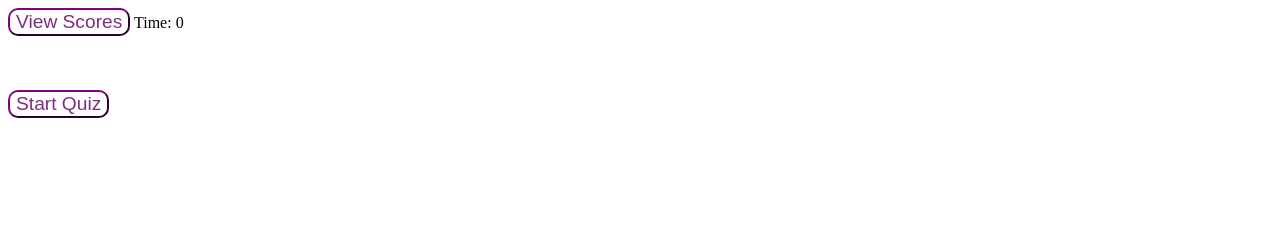
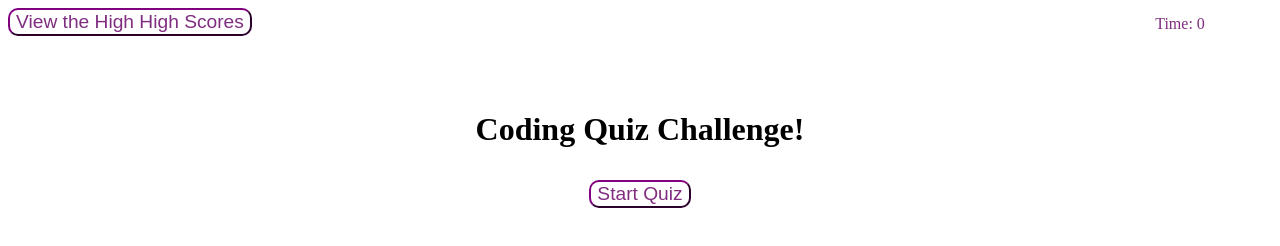
Before and after one commit to mannyportillo11/codeQuizzer, a plain HTML site: page index.html in a window 1280 px wide. Drawn offline with Linux system fonts and the light colour scheme.

Commit message:
finalized styling and js

```diff
--- a/assets/style.css
+++ b/assets/style.css
@@ -7,6 +7,27 @@
   width: 200px;
   height: 100px;
   color: rgb(128, 45, 128);
+  text-align: center;
+}
+
+/* start button styling */
+.button-centered {
+  margin: auto;
+  text-align: center;
+  border-radius: 15px;
+  border-color: purple;
+  border-width: 200px;
+  padding: 10px;
+
+}
+
+/* intro styling */
+.intro-center {
+  text-align: center;
+}
+
+/* question styling */
+.title-centered {
   text-align: center;
 }
 
@@ -31,3 +52,12 @@ button:hover {
 li {
   list-style-type: none;
 }
+
+.choice-box {
+  margin-left: 440px;
+}
+
+/* score styling */
+.youScored-center {
+  text-align: center;
+}
--- a/index.html
+++ b/index.html
@@ -5,10 +5,11 @@
   <meta charset="UTF-8">
   <meta name="viewport" content="width=device-width, initial-scale=1.0">
   <meta http-equiv="X-UA-Compatible" content="ie=edge">
-  <link rel="stylesheet" type="text/css" href="assets/style.css" />
+  <link rel="stylesheet" type="text/css" href="./assets/style.css" />
   <!-- Added FaveIcon -->
   <link rel="shortcut icon" href="https://images.vexels.com/media/users/3/152593/isolated/lists/d6368d8155eb832733a200df87f48e92-purple-circle-question-mark-icon.png" type="img" />
-  <title>This is a Code Quiz</title>
+  <title>Code Quizzer!</title>
+
   <!-- Styled Home Page Buttons & Hover Effects -->
   <style> input[type=button] {
     font-size: larger;
@@ -33,16 +34,17 @@
 
 <body>
   <!-- Create Timer and Div Boxes to Allocate Data -->
-  <input id="view-scores" type="button" value="View Scores">
-  <span id="timer">Time: 0</span>
-  <div id="scores-div"></div>
+  <input id ="view-scores" type="button" value="View the High High Scores">
+  <span class = "timer-box" id="timer">Time: 0</span>
+  <div id ="scores-div"></div>
   <br>
-  <div id="question-div"></div>
+  <div id ="question-div"></div>
   <br>
-  <div id="choices"></div>
+  <div class = "choice-box"  id="choices"></div>
   <br>
-  <form id="results"></form>
-  <div id="buttons">
+  <form id ="results"></form>
+  <div class = "intro-center" id = "intro"> <h1>Coding Quiz Challenge!</h1></div>
+  <div id="buttons" class = "button-centered">
     <input id="start-button" type="button" value="Start Quiz">
   </div>
 
```
